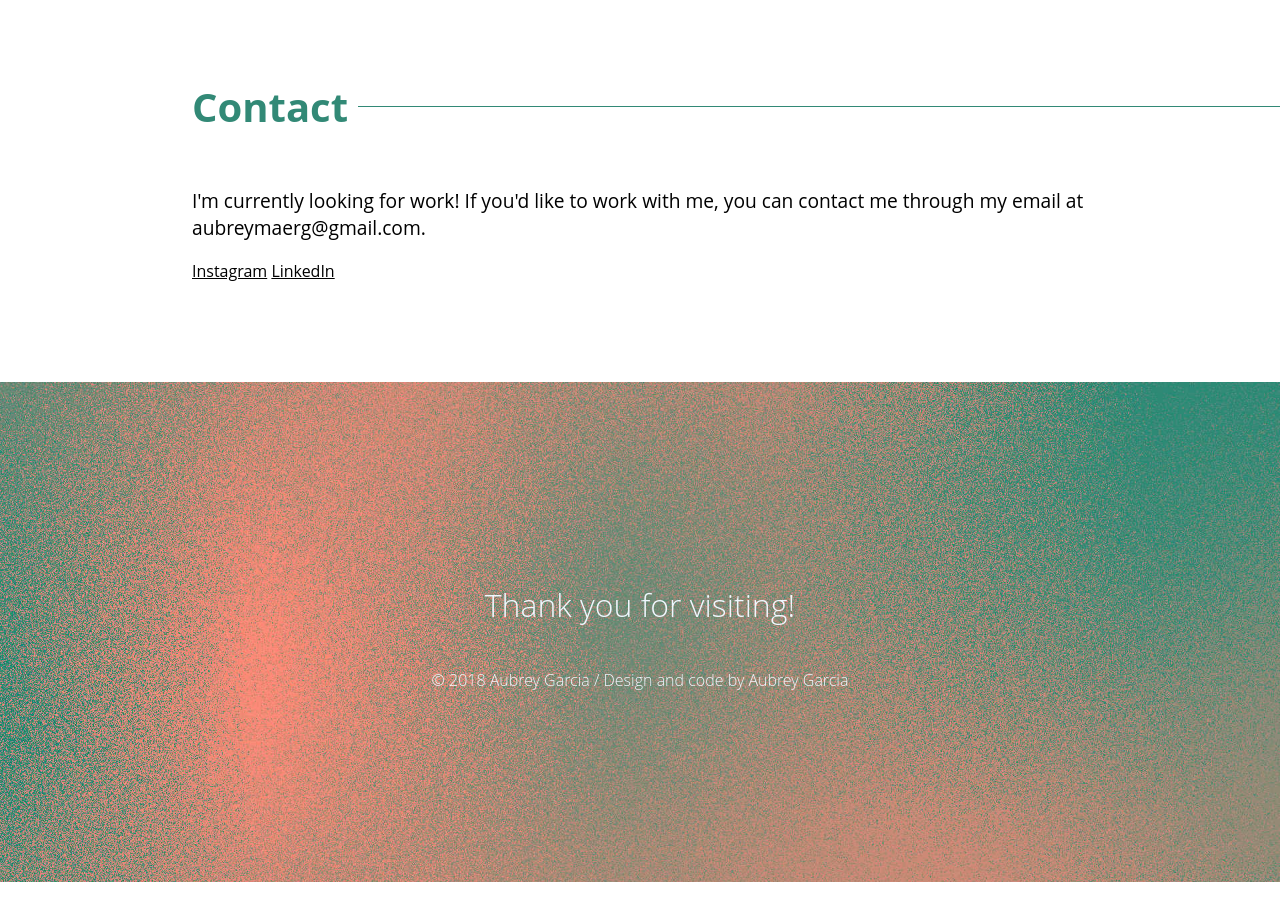
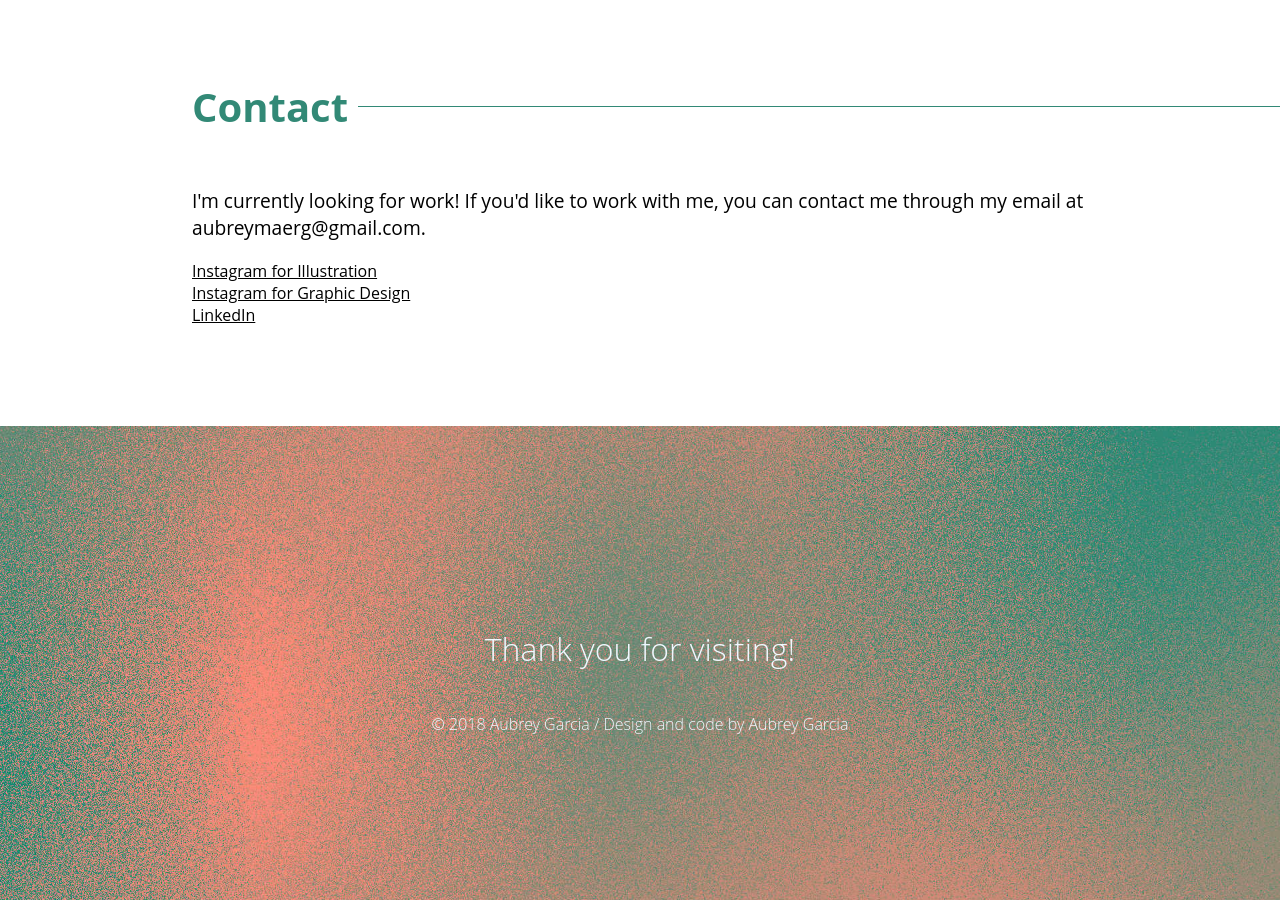
Before and after one commit to aubreymae/papayadots-portfolio, a Jekyll site: the page built from contact.html, in a window 1280 px wide and 900 px high, scrolled down 1027 px. Built offline with Jekyll 4.4.1, drawn with Linux system fonts in a browser that asks for light colours.

Commit message:
Updated social links

```diff
--- a/contact.html
+++ b/contact.html
@@ -12,6 +12,7 @@ title: Aubrey Garcia's Portfolio
     <div id="content-body">
         <p>I'm currently looking for work! If you'd like to work with me, you can contact me through my email at aubreymaerg@gmail.com.</p>
 
-        <a href="https://www.instagram.com/aubsimg/?hl=en">Instagram</a>
+        <a href="https://www.instagram.com/aubsimg/?hl=en">Instagram for Illustration</a><br>
+        <a href="https://www.instagram.com/createbyaubrey">Instagram for Graphic Design</a><br>
         <a href="https://ca.linkedin.com/in/aubreymaegarcia">LinkedIn</a>
     </div>
```
